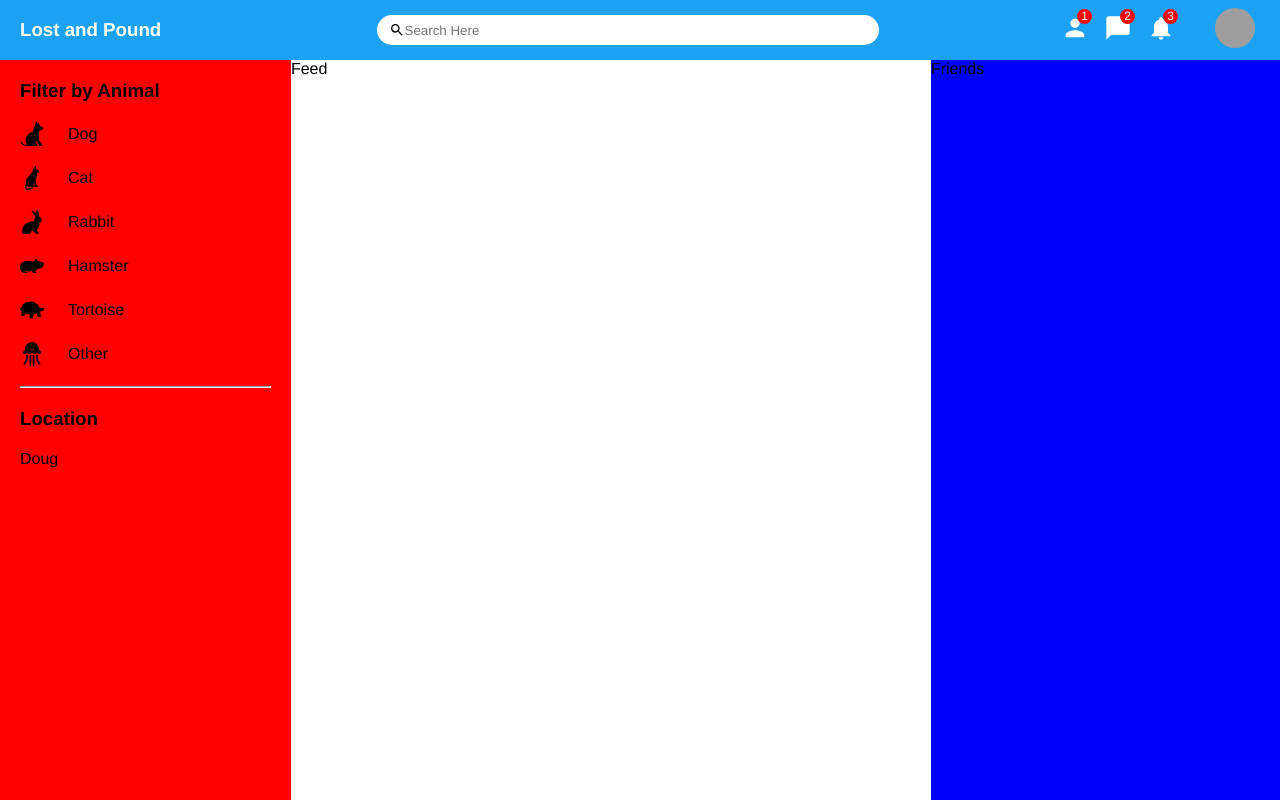
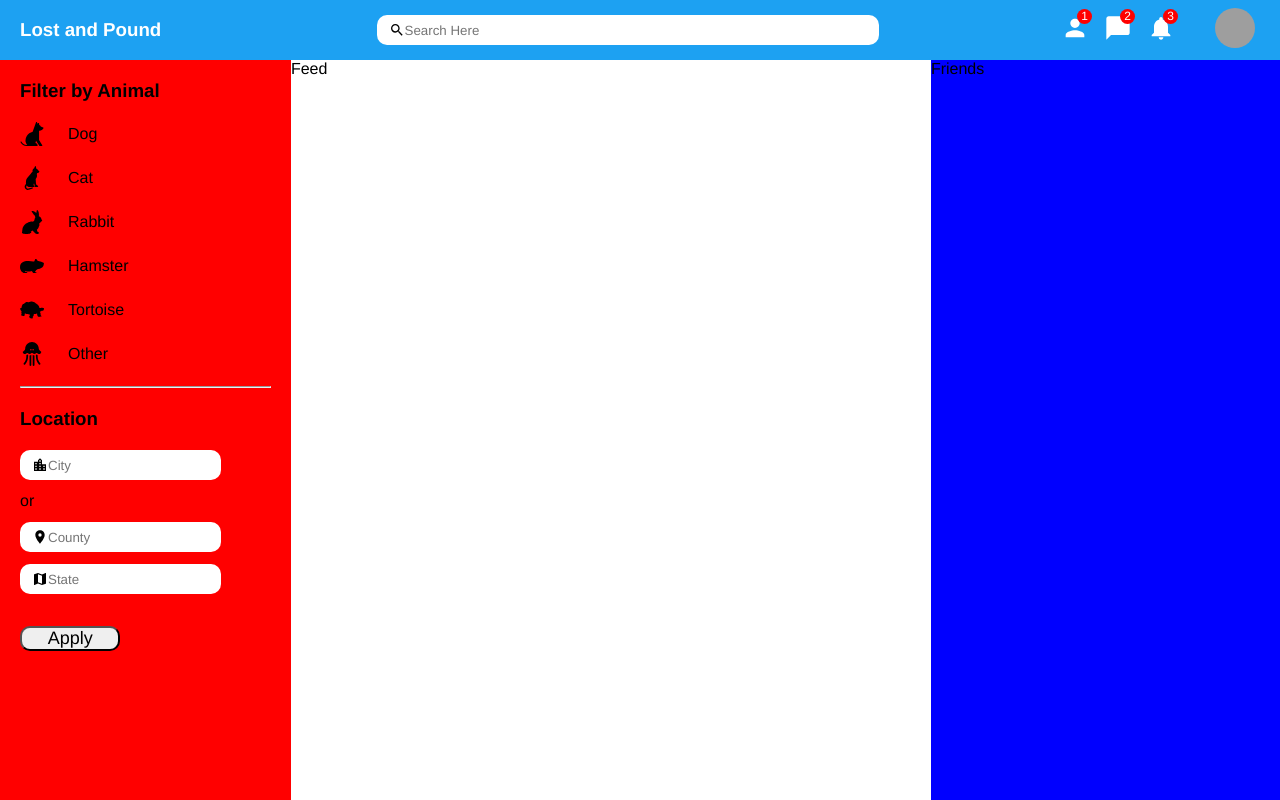
Before and after one commit to dan-k-park/Lost-and-Pound, a React (Create React App) app in the folder client/: page / in a window 1280 px wide. Built offline with nearby package versions, Linux system fonts and the light colour scheme; grey boxes are pictures that could not be loaded.

Commit message:
location filter ui

```diff
--- a/client/src/components/Filters/index.jsx
+++ b/client/src/components/Filters/index.jsx
@@ -6,6 +6,7 @@ import Hamster from "./FilterIcons/Hamster.jsx";
 import Jellyfish from "./FilterIcons/Jellyfish.jsx";
 import Rabbit from "./FilterIcons/Rabbit.jsx";
 import Tortoise from "./FilterIcons/Tortoise.jsx";
+import { MdMap, MdLocationCity, MdLocationOn } from "react-icons/md";
 
 const Container = styled.div`
   flex: 2.5;
@@ -51,10 +52,40 @@ const FilterDivider = styled.hr`
   margin: 20px 0;
 `;
 
-const SearchingForList = styled.ul`
+const LocationWrapper = styled.div`
   padding: 0;
   margin: 0;
-  list-style: none;
+  display: flex;
+  flex-direction: column;
+  justify-content: center;
+  align-items: flex-start;
+`;
+
+const CityStateBar = styled.div`
+  width: 80%;
+  height: 30px;
+  background-color: #fff;
+  border-radius: 10px;
+  display: flex;
+  align-items: center;
+  margin-bottom: 12px;
+`;
+
+const CityStateInput = styled.input`
+  border: none;
+  width: 70%;
+
+  &:focus {
+    outline: none;
+  }
+`;
+
+const ApplyButton = styled.button`
+  margin-top: 20px;
+  margin-bottom: 20px;
+  border-radius: 10px;
+  font-size: 18px;
+  width: 40%;
 `;
 
 const Filters = () => {
@@ -102,9 +133,22 @@ const Filters = () => {
         </FiltersList>
         <FilterDivider />
         <Title>Location</Title>
-        <SearchingForList>
-          <div>Doug</div>
-        </SearchingForList>
+        <LocationWrapper>
+          <CityStateBar>
+            <MdLocationCity style={{ marginLeft: "12px" }} />
+            <CityStateInput placeholder="City" />
+          </CityStateBar>
+          <span style={{ marginBottom: "12px" }}>or</span>
+          <CityStateBar>
+            <MdLocationOn style={{ marginLeft: "12px" }} />
+            <CityStateInput placeholder="County" />
+          </CityStateBar>
+          <CityStateBar>
+            <MdMap style={{ marginLeft: "12px" }} />
+            <CityStateInput placeholder="State" />
+          </CityStateBar>
+        </LocationWrapper>
+        <ApplyButton>Apply</ApplyButton>
       </Wrapper>
     </Container>
   );
--- a/client/src/components/index.jsx
+++ b/client/src/components/index.jsx
@@ -57,7 +57,7 @@ const SearchBar = styled.div`
   width: 80%;
   height: 30px;
   background-color: #fff;
-  border-radius: 30px;
+  border-radius: 10px;
   display: flex;
   align-items: center;
   @media only Screen and (max-width: 640px) {
```
